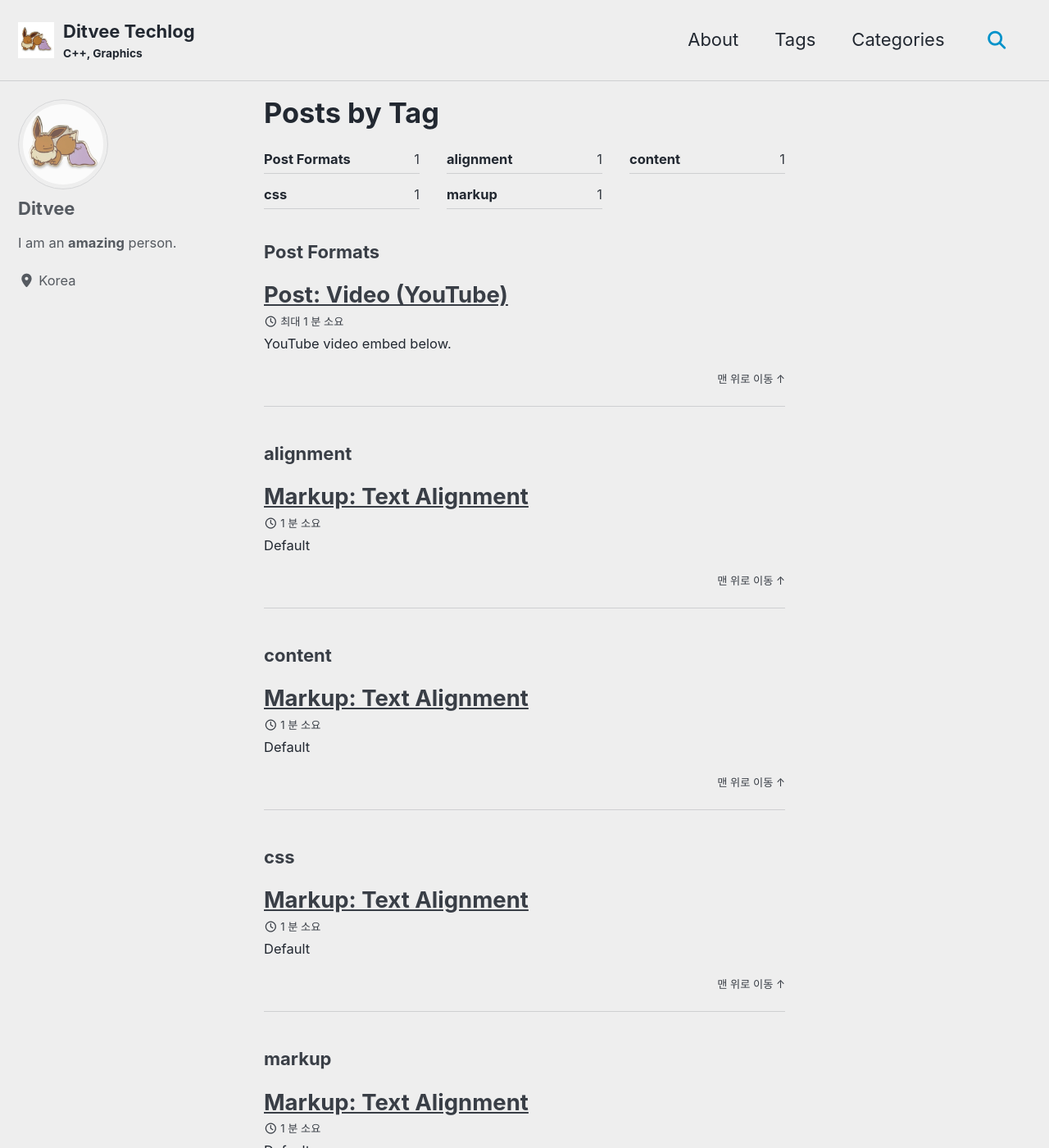
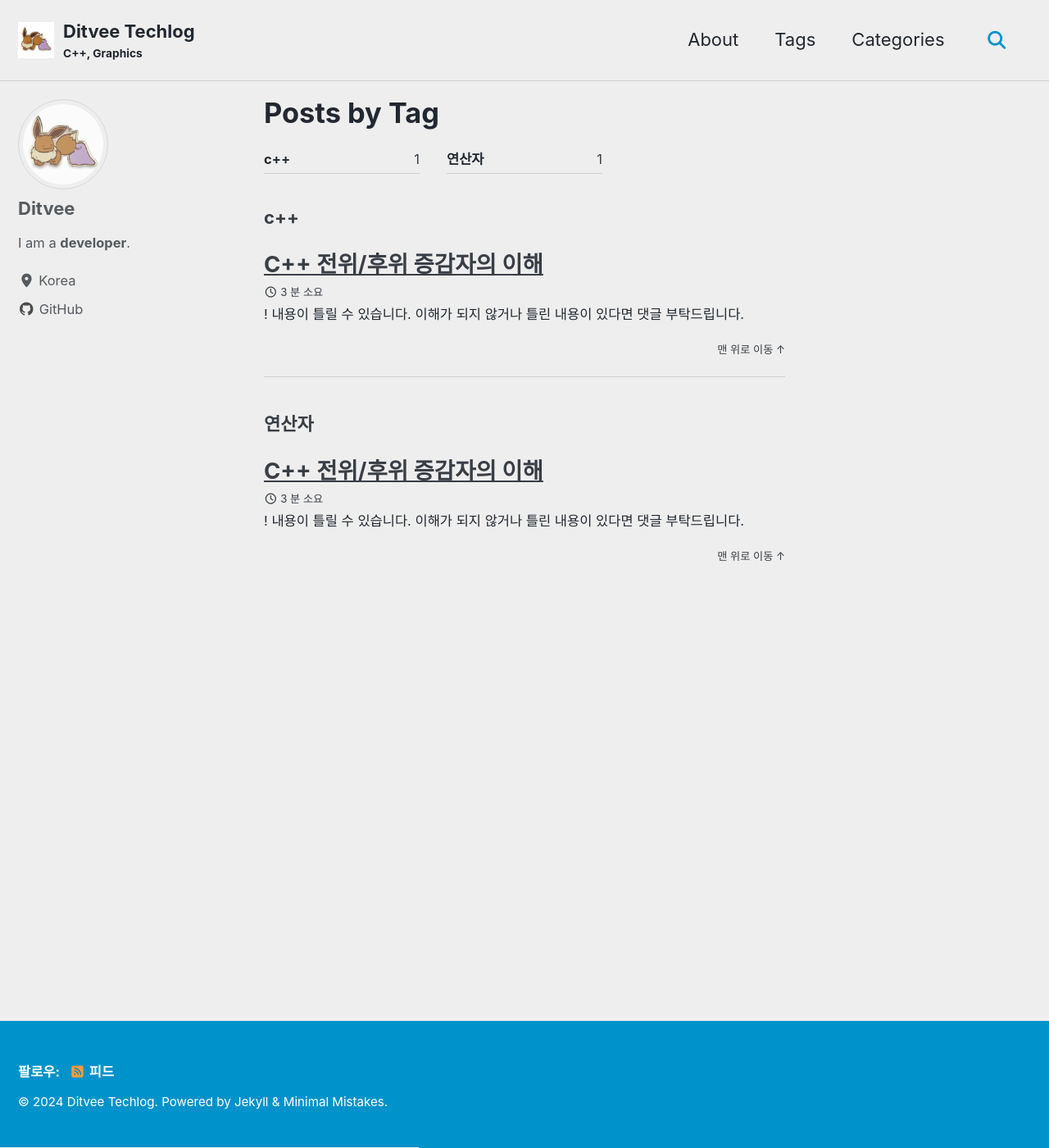
Before and after one commit to JuJinHyeong/JuJinHyeong.github.io, a Jekyll site: the page built from _pages/tag-archive.md, in a window 1280 px wide and 1400 px high. Shown: the whole window at 82% size. Built offline with Jekyll 4.4.1, drawn with Linux system fonts in a browser that asks for light colours; cached includes are drawn as plain includes; some of the changed lines change nothing that is shown.

Commit message:
add post, change config

````diff
--- a/_config.yml
+++ b/_config.yml
@@ -29,7 +29,7 @@ logo                     : "/assets/images/dittoeevee.png" # path of logo image
 masthead_title           : # overrides the website title displayed in the masthead, use " " for no title
 # breadcrumbs            : false # true, false (default)
 words_per_minute         : 200
-enable_copy_code_button  : # true, false (default)
+enable_copy_code_button  : true # true, false (default)
 copyright                : # "copyright" name, defaults to site.title
 copyright_url            : # "copyright" URL, defaults to site.url
 comments:
@@ -114,7 +114,7 @@ analytics:
 author:
   name             : "Ditvee"
   avatar           : "/assets/images/dittoeevee.png" # path of avatar image, e.g. "/assets/images/bio-photo.jpg"
-  bio              : "I am an **amazing** person."
+  bio              : "I am a **developer**."
   location         : "Korea"
   email            :
   links:
@@ -132,7 +132,7 @@ author:
       # url: "https://facebook.com/"
     - label: "GitHub"
       icon: "fab fa-fw fa-github"
-      # url: "https://github.com/"
+      url: "https://github.com/JuJinHyeong"
     - label: "Instagram"
       icon: "fab fa-fw fa-instagram"
       # url: "https://instagram.com/"
@@ -319,6 +319,6 @@ defaults:
       layout: single
       author_profile: true
       read_time: true
-      comments: # true
-      share: true
-      related: true
+      comments: true
+      share: false
+      related: false
--- a/_posts/2024-05-13-first-post.md
+++ /dev/null
@@ -1,11 +0,0 @@
----
-title: "Post: Video (YouTube)"
-categories:
-  - Post Formats
-tags:
-  - Post Formats
----
-
-YouTube video embed below.
-
-<iframe width="560" height="315" src="https://www.youtube.com/embed/57KRiqDa7jI?si=8X_uISYbLK80AL6M" title="YouTube video player" frameborder="0" allow="accelerometer; autoplay; clipboard-write; encrypted-media; gyroscope; picture-in-picture; web-share" referrerpolicy="strict-origin-when-cross-origin" allowfullscreen></iframe>
--- /dev/null
+++ b/_posts/2024-05-14-c++-install.md
@@ -0,0 +1,214 @@
+---
+title: "C++ 전위/후위 증감자의 이해"
+categories:
+  - Back To Basics
+tags:
+  - c++
+  - 연산자
+---
+> ! 내용이 틀릴 수 있습니다. 이해가 되지 않거나 틀린 내용이 있다면 댓글 부탁드립니다.
+
+## 정리
+### 전/후위 증감자란
+expression 앞 뒤에 ++, -- 를 붙여서 값을 1씩 늘리거나 감소하는 연산자이다.
+
+```
+++unary-expression
+--unary-expression
+
+unary-expression++
+unary-expression--
+```
+
+### 차이점
+둘 다 피연산자의 값이 늘어나거나 감소하는 것은 동일하지만 결과 타입에서 차이가 난다.
+**전위 증감자는 lvalue**, **후위 증감자는 rvalue**가 결과값으로 반환된다.
+
+## 어셈블리 확인
+그렇다면 실제로 어떻게 작동하는지 체크해보자.
+visual studio 2022 에서 실행한 코드이다.
+### 전위증감자
+```cpp
+int main()
+{
+    int num = 10;
+    if(++num == 11)
+    {
+        cout << num << '\n';
+    }
+    return 0;
+}
+```
+어셈블리 코드
+```cpp
+	int num = 10;
+00007FF64ACD245B  mov         dword ptr [num],0Ah
+	if (++num == 11) {
+00007FF64ACD2462  mov         eax,dword ptr [num]
+00007FF64ACD2465  inc         eax
+00007FF64ACD2467  mov         dword ptr [num],eax
+00007FF64ACD246A  cmp         dword ptr [num],0Bh
+00007FF64ACD246E  jne         main+4Ah (07FF64ACD248Ah)
+```
+1. num의 메모리에 10을 대입한다.
+2. eax reg에 num의 값을 대입
+3. eax reg 값을 1 올려준다.
+4. 그리고 11과 num의 값을 비교해서 if 비교
+
+비교하는 주체가 **eax가 아닌 num**이다.
+
+### 후위 증감자
+```cpp
+int main()
+{
+    int num = 10;
+    if(num++ == 11)
+    {
+        cout << num << '\n';
+    }
+    return 0;
+}
+```
+어셈블리로 바꾸면
+```cpp
+int main() {
+00007FF7E29D2440  push        rbp
+00007FF7E29D2442  push        rdi
+00007FF7E29D2443  sub         rsp,108h
+00007FF7E29D244A  lea         rbp,[rsp+20h]
+00007FF7E29D244F  lea         rcx,[__6E4D752D_main@cpp (07FF7E29E306Ah)]
+00007FF7E29D2456  call        __CheckForDebuggerJustMyCode (07FF7E29D13DEh)
+	int num = 10;
+00007FF7E29D245B  mov         dword ptr [num],0Ah
+	if (num++ == 11) {
+00007FF7E29D2462  mov         eax,dword ptr [num]
+00007FF7E29D2465  mov         dword ptr [rbp+0D4h],eax
+00007FF7E29D246B  mov         eax,dword ptr [num]
+00007FF7E29D246E  inc         eax
+00007FF7E29D2470  mov         dword ptr [num],eax
+00007FF7E29D2473  cmp         dword ptr [rbp+0D4h],0Bh
+00007FF7E29D247A  jne         main+48h (07FF7E29D2488h)
+00007FF7E29D247C  mov         dword ptr [rbp+0D8h],1
+00007FF7E29D2486  jmp         main+52h (07FF7E29D2492h)
+00007FF7E29D2488  mov         dword ptr [rbp+0D8h],0
+00007FF7E29D2492  cmp         dword ptr [rbp+0D8h],0
+00007FF7E29D2499  je          main+75h (07FF7E29D24B5h)
+```
+1. num 메모리에 10 값을 대입한다.
+2. num값을 eax reg에 대입한다.
+3. eax 값을 rbp + 0x0D4에 저장한다.
+4. eax에 다시 num 값을 복사하고
+5. eax를 1 더해준다.
+6. num에 eax 값을 대입한다.
+7. 비교는 rdp + 0D8h 와 비교한다.
+
+비교하는 주체가 **더하기 전 num 의 값**이다.
+
+### 결과
+위의 결과에서 알 수 있듯이 전위증감자는 **더한 후 그 변수가 반환**되고,
+후위증감자는 **더하기 전의 값**이 반환된다.
+
+> 즉 **전위증감자는 lvalue가 반환**되고, **후위증감자는 rvalue**가 반환되는 것을 뜻한다.
+
+이 결과는 아래의 컴파일 에러가 왜 생기는가에 대해서 알 수 있게해준다.
+```cpp
+int num = 10;
+++num = 12; // ok
+num++ = 12; // error. 식이 수정할 수 있는 lvalue여야 합니다.
+```
+## 추가 고민
+### 무엇을 써야할까?
+코드를 보면 이와 같이 ++i 와 i++ 를 혼용해서 사용하는 경우가 많다.
+```cpp
+int size = 10;
+for(int i = 0; i < size; ++i) {
+    for(int j = 0; j < size; j++) {
+        // do somthing
+    }
+}
+
+std::vector<int> v = {1, 2, 3, 4};
+for(auto it = v.begin(); it < v.end(); it++) {
+    // do something
+}
+```
+그렇다면 단순히 더하는 연산에서는 후위증감자와 전위증감자를 혼용해도 상관없을까? 차이가 없나?
+
+결론을 말하자면 결국 후위증감자는 피연산자의 복사본을 넘기는 것이어서 차이가 있을 수 있다.
+두 가지의 경우로 나눠서 생각해보자.
+1. primitive type - 큰 문제가 없을 가능성이 높다. 복사에 들어가는 비용이 매우 가볍다.
+2. class - 문제는 이 경우에 대해서 생길 수 있다.
+
+### class 후위증감자
+위에서 사용한 vector iterator 를 예시로 확인해보면
+```cpp
+// visual studio 22
+_CONSTEXPR20 _Vector_const_iterator operator++(int) noexcept {
+    _Vector_const_iterator _Tmp = *this;
+    ++*this;
+    return _Tmp;
+}
+```
+이렇게 temp에 자신을 복사하는 과정이 들어가 있다. (stl iterator는 primitive 수준으로 작동하므로 문제가 되지 않는다. 로직 이해를 위한 코드이다.)
+
+예를들어서
+```cpp
+class Foo {
+public:
+    Foo()
+        :
+        data(new char[10000]),
+        size(0)
+    {
+        data[size] = 0;
+    }
+    Foo(const Foo& o)
+        :
+        data(new char[10000]),
+        size(o.size)
+    {
+        memcpy(data, o.data, size);
+        data[size] = 0;
+    }
+    ~Foo() {
+        delete[] data;
+    }
+    Foo& operator=(const Foo& o) {
+        this->size = o.size;
+        memcpy(this->data, o.data, size);
+        this->data[size] = 0;
+    }
+    Foo operator++() {
+        this->data[size++] = '1';
+        this->data[size] = 0;
+        return *this;
+    }
+    Foo operator++(int) {
+        Foo tmp = *this;
+        this->data[size++] = '1';
+        this->data[size] = 0;
+        return tmp;
+    }
+private:
+    char* data;
+    int size = 0;
+};
+
+int main() {
+    Foo f;
+    f++;
+    return 0;
+}
+```
+내부에 string을 가지고 있고, 증감연산자로 뒤에 1을 붙이는 class가 있다고 했을 때 실행 순서를 보면
+`f++`가 실행되면 `Foo tmp = *this;` 가 실행되고 `operator=` 가 실행되면서 결국 `memcpy` 가 일어나게 된다.
+
+후위증감자를 사용하게 되면 **중간에 복사가 반드시 일어나게 되고**, 이는 성능적으로 문제가 될 수 있다.
+
+## 결론
+1. 전위증감자는 더해진 메모리가 반환된다.
+2. 후위증감자는 더해지기 전 값이 반환된다.
+3. class의 경우는 후위증감자를 사용하면 복사가 일어날 수 있으니 조심해야한다.
+4. stl iterator는 단순 포인터 연산만 하므로 어떤 것을 쓰든 성능적으로는 문제 없다.
+
+일반적으로는 컴파일러가 전위연산자로 변경해주지만 습관적으로 후위증감자를 사용하지 않아도 되는 경우에는 전위증감자를 사용하는 것이 좋을 것 같다.
--- a/_posts/2024-05-14-second-post.md
+++ /dev/null
@@ -1,34 +0,0 @@
----
-title: "Markup: Text Alignment"
-categories:
-  - Markup
-tags:
-  - alignment
-  - content
-  - css
-  - markup
----
-
-### Default
-
-This is a paragraph. It should not have any alignment of any kind. It should just flow like you would normally expect. Nothing fancy. Just straight up text, free flowing, with love. Completely neutral and not picking a side or sitting on the fence. It just is. It just freaking is. It likes where it is. It does not feel compelled to pick a side. Leave him be. It will just be better that way. Trust me.
-
-### Left Align
-
-This is a paragraph. It is left aligned. Because of this, it is a bit more liberal in it's views. It's favorite color is green. Left align tends to be more eco-friendly, but it provides no concrete evidence that it really is. Even though it likes share the wealth evenly, it leaves the equal distribution up to justified alignment.
-{: style="text-align: left;"}
-
-### Center Align
-
-This is a paragraph. It is center aligned. Center is, but nature, a fence sitter. A flip flopper. It has a difficult time making up its mind. It wants to pick a side. Really, it does. It has the best intentions, but it tends to complicate matters more than help. The best you can do is try to win it over and hope for the best. I hear center align does take bribes.
-{: style="text-align: center;"}
-
-### Right Align
-
-This is a paragraph. It is right aligned. It is a bit more conservative in it's views. It's prefers to not be told what to do or how to do it. Right align totally owns a slew of guns and loves to head to the range for some practice. Which is cool and all. I mean, it's a pretty good shot from at least four or five football fields away. Dead on. So boss.
-{: style="text-align: right;"}
-
-### Justify Align
-
-This is a paragraph. It is justify aligned. It gets really mad when people associate it with Justin Timberlake. Typically, justified is pretty straight laced. It likes everything to be in it's place and not all cattywampus like the rest of the aligns. I am not saying that makes it better than the rest of the aligns, but it does tend to put off more of an elitist attitude.
-{: style="text-align: justify;"}
````
